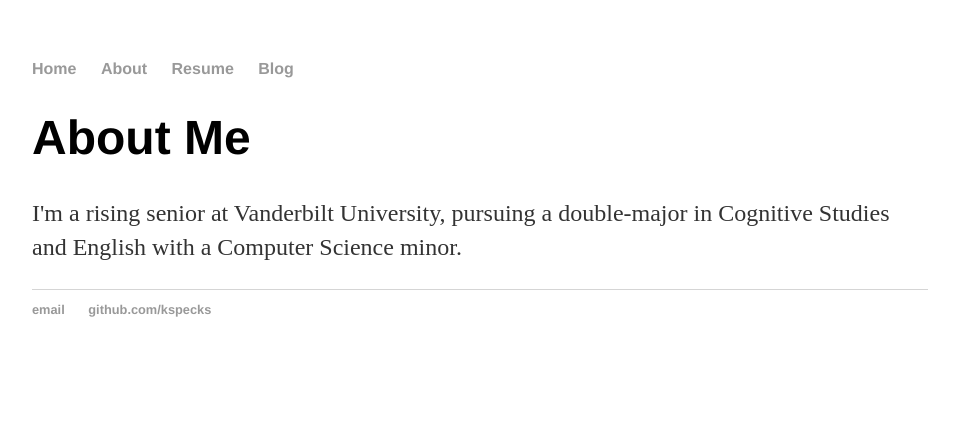
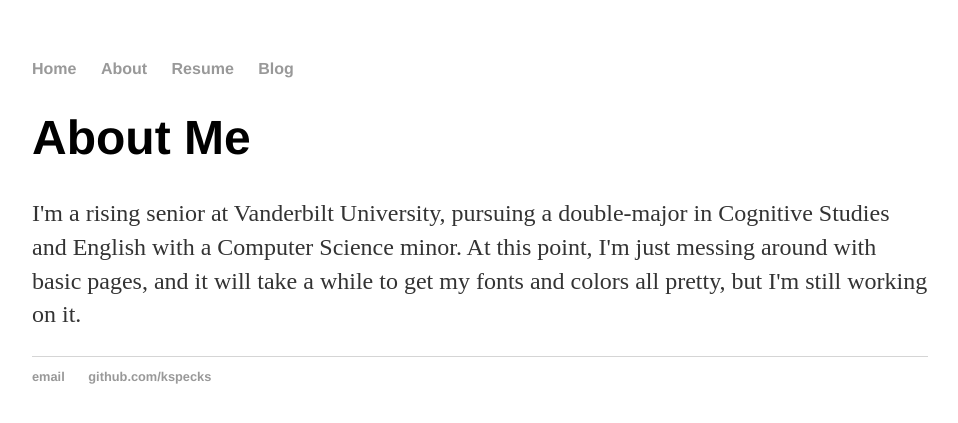
Before and after one commit to kspecks/kspecks.github.io, a Jekyll site: the page built from about/index.html, in a window 1280 px wide. Shown: the top 423 px of the page, without its empty margins (160-1118 px from the left). Built offline with Jekyll 4.4.1, drawn with Linux system fonts in a browser that asks for light colours.

Commit message:
Update index.html

```diff
--- a/about/index.html
+++ b/about/index.html
@@ -3,4 +3,6 @@ layout: default
 title: About Me
 ---
 	<h1>{{ page.title }}</h1>
-	<p>I'm a rising senior at Vanderbilt University, pursuing a double-major in Cognitive Studies and English with a Computer Science minor.</
+	<p>I'm a rising senior at Vanderbilt University, pursuing a double-major in Cognitive Studies and English with a Computer Science minor.
+At this point, I'm just messing around with basic pages, and it will take a while to get my fonts and colors all pretty, but I'm still
+working on it.</p>
```
